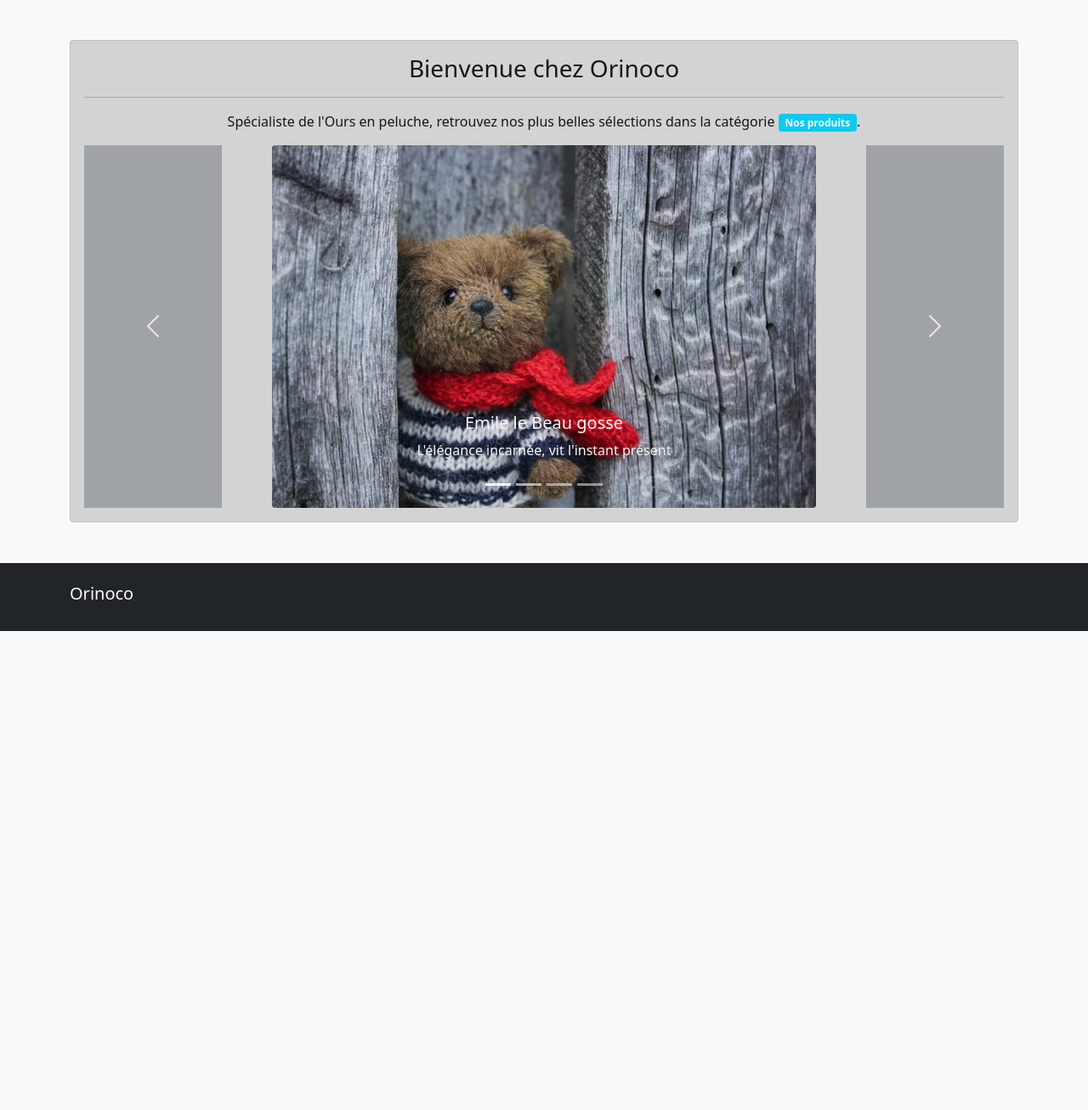
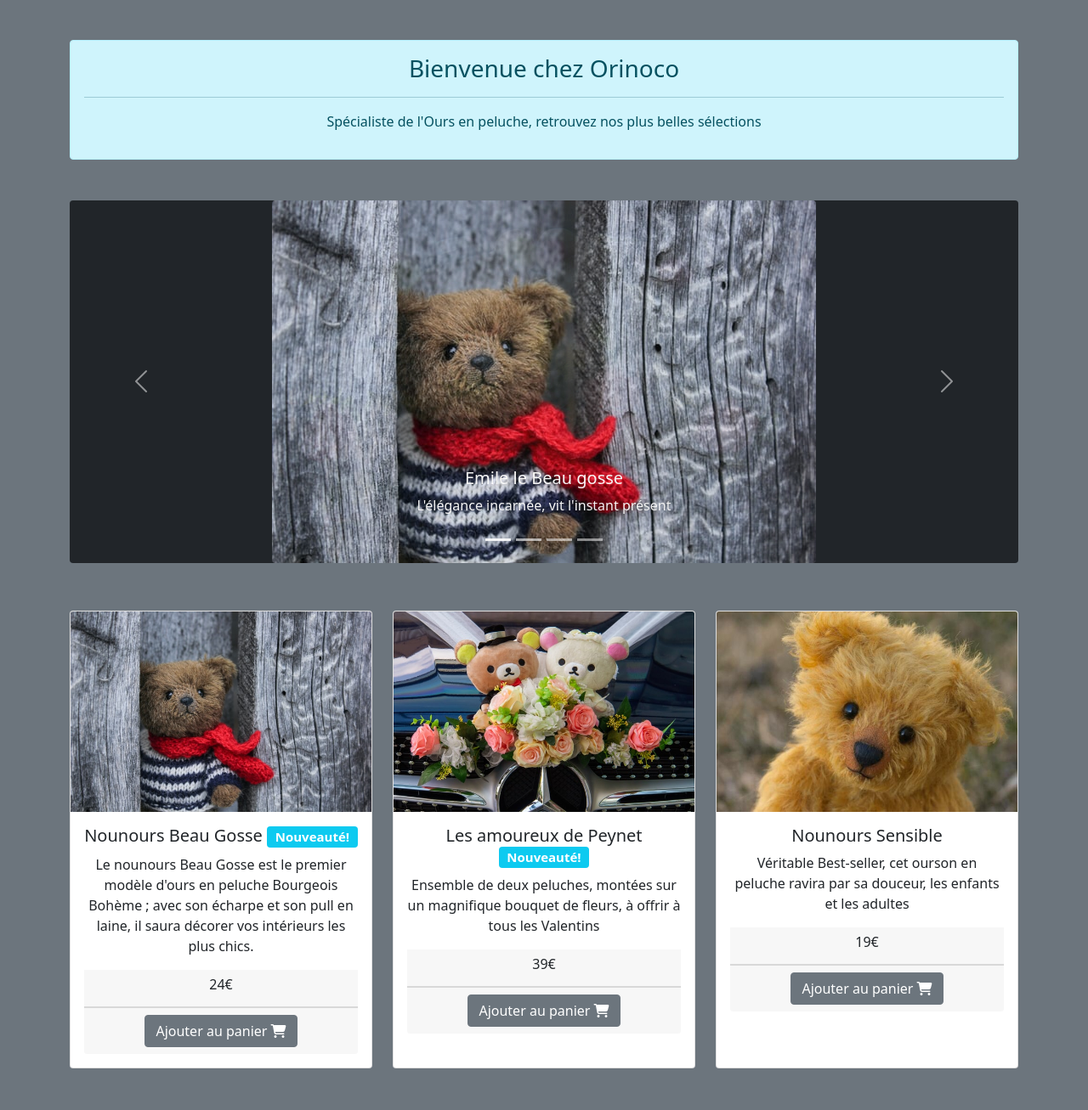
Before and after one commit to Neminounet/yannickTranouez_5_25012021, a plain HTML site: page front-end/index.html in a window 1280 px wide. Shown: the part 57-1364 px from the top of the page at 85% size. Before the commit the page ends 800 px from the top, so only its background shows below. Drawn offline with nearby package versions, Linux system fonts and the light colour scheme; a web font is replaced by a local one.

Commit message:
Implémentation cards et modification du carousel

```diff
--- a/front-end/index.html
+++ b/front-end/index.html
@@ -11,7 +11,7 @@
         <link href="https://fonts.googleapis.com/css2?family=Annie+Use+Your+Telescope&display=swap" rel="stylesheet">
         <script src="https://kit.fontawesome.com/342437dafb.js" crossorigin="anonymous"></script>
     </head>
-    <body class="bg-light d-flex flex-column min-vh-100">
+    <body class="bg-secondary d-flex flex-column min-vh-100">
         <!--Bannière-->
         <header>
             <nav class="navbar navbar-expand-md navbar-dark bg-dark">
@@ -24,9 +24,6 @@
                         <ul class="navbar-nav me-5">
                             <li class="nav-item">
                                 <a class="nav-link active" href="#">Accueil</a>
-                            </li>
-                            <li class="nav-item">
-                                <a class="nav-link" href="#">Nos Produits</a>
                             </li>
                             <li class="nav-item">
                                 <a class="nav-link" href="#">Nous contacter</a>
@@ -42,12 +39,13 @@
         <!--Contenu Principal-->
         <main>
             <div class="container">
-                <div class="alert alert-dark my-5 text-center">
+                <div class="alert alert-info my-5 text-center">
                     <h3>Bienvenue chez Orinoco </h3>
                     <hr>
-                    <p>Spécialiste de l'Ours en peluche, retrouvez nos plus belles sélections dans la catégorie <span class="badge bg-info">Nos produits</span>.</p>
+                    <p>Spécialiste de l'Ours en peluche, retrouvez nos plus belles sélections</p>
+                </div>
                 <!-- Carousel -->
-                    <div id="indexCarousel" class="carousel slide carousel-fade" data-bs-ride="carousel">
+                <div id="indexCarousel" class="carousel slide carousel-fade bg-dark rounded mb-5" data-bs-ride="carousel">
                     <div class="carousel-indicators">
                         <button type="button" data-bs-target="#indexCarousel" data-bs-slide-to="0" class="active"></button>
                         <button type="button" data-bs-target="#indexCarousel" data-bs-slide-to="1"></button>
@@ -56,43 +54,91 @@
                     </div>
                     <div class="carousel-inner">
                         <div class="carousel-item active">
-                                <img src="assets/image/Nounours_BG.jpg" class="rounded img-fluid">
+                            <img src="assets/image/Nounours_BG.jpg" class="rounded d-block mx-auto img-fluid">
                             <div class="carousel-caption">
                                 <h5>Emile le Beau gosse</h5>
                                 <p>L'élégance incarnée, vit l'instant présent</p>
                             </div>
                         </div>
                         <div class="carousel-item">
-                                <img src="assets/image/Nounours_Love.jpg" class="rounded img-fluid">
+                            <img src="assets/image/Nounours_Love.jpg" class="rounded d-block mx-auto img-fluid">
                             <div class="carousel-caption">
                                 <h5>Robert et Nadine</h5>
                                 <p>L'amour éternel</p>
                             </div>
                         </div>
                         <div class="carousel-item">
-                                <img src="assets/image/Nounours_Sensible.jpg" class="rounded img-fluid">
+                            <img src="assets/image/Nounours_Sensible.jpg" class="rounded d-block mx-auto img-fluid">
                             <div class="carousel-caption">
                                 <h5>Jacky le Tendre</h5>
                                 <p>Grand Timide, Coeur à Prendre</p>
                             </div>
                         </div>
                         <div class="carousel-item">
-                                <img src="assets/image/Nounours_Cool.jpg" class="rounded img-fluid">
+                            <img src="assets/image/Nounours_Cool.jpg" class="rounded d-block mx-auto img-fluid">
                             <div class="carousel-caption">
                                 <h5>Joshua le Détendu</h5>
                                 <p>Véritable incarnation du Cool</p>
                             </div>
                         </div>
                     </div>
-                        <button class="carousel-control-prev bg-secondary" type="button" data-bs-target="#indexCarousel" data-bs-slide="prev">
+                    <button class="carousel-control-prev" type="button" data-bs-target="#indexCarousel" data-bs-slide="prev">
                         <span class="carousel-control-prev-icon"></span>
                         <span class="visually-hidden">Précédent</span>
                     </button>
-                        <button class="carousel-control-next bg-secondary" type="button" data-bs-target="#indexCarousel" data-bs-slide="next">
+                    <button class="carousel-control-next" type="button" data-bs-target="#indexCarousel" data-bs-slide="next">
                         <span class="carousel-control-next-icon"></span>
                         <span class="visually-hidden">Suivant</span>
                     </button>
                 </div>
+                <!-- Cards -->
+                <div class="row my-5">
+                    <div class="col-md-6 col-lg-4 my-2">
+                        <div class="card text-center h-100">
+                            <img src="assets/image/Nounours_BG.jpg" class="card-img-top" alt="image du Nounours Beau Gosse">
+                            <div class="card-body">
+                                <h5 class="card-title">Nounours Beau Gosse <span class="badge bg-info">Nouveauté!</span></h5>
+                                <p class="card-text">Le nounours Beau Gosse est le premier modèle d'ours en peluche Bourgeois Bohème ; avec son écharpe et son pull en laine, il saura décorer vos intérieurs les plus chics.</p>
+                                <div class="card-header">
+                                    <h6>24€</h6>
+                                </div>
+                                <div class="card-footer">
+                                    <a class="btn btn-secondary">Ajouter au panier <i class="fas fa-shopping-cart"></i></a>
+                                </div>
+                            </div>
+                        </div>
+                    </div>
+                    <div class="col-md-6 col-lg-4 my-2">
+                        <div class="card text-center h-100">
+                            <img src="assets/image/Nounours_Love.jpg" class="card-img-top" alt="image du Nounours Beau Gosse">
+                            <div class="card-body">
+                                <h5 class="card-title">Les amoureux de Peynet <span class="badge bg-info">Nouveauté!</span></h5>
+                                <p class="card-text">Ensemble de deux peluches, montées sur un magnifique bouquet de fleurs, à offrir à tous les Valentins</p>
+                                <div class="card-header">
+                                    <h6>39€</h6>
+                                </div>
+                                <div class="card-footer">
+                                    <a class="btn btn-secondary">Ajouter au panier <i class="fas fa-shopping-cart"></i></a>
+                                </div>
+                            </div>
+                        </div>
+                    </div>
+                    <div class="col-md-6 col-lg-4 my-2">
+                        <div class="card text-center h-100">
+                            <img src="assets/image/Nounours_Sensible.jpg" class="card-img-top" alt="image du Nounours Beau Gosse">
+                            <div class="card-body d-flex flex-column">
+                                <h5 class="card-title">Nounours Sensible</h5>
+                                <p class="card-text">Véritable Best-seller, cet ourson en peluche ravira par sa douceur, les enfants et les adultes</p>
+                                <div class="card-header">
+                                    <h6>19€</h6>
+                                </div>
+                                <div class="card-footer">
+                                    <a class="btn btn-secondary">Ajouter au panier <i class="fas fa-shopping-cart"></i></a>
+                                </div>
+                            </div>
+                        </div>
+                    </div>
+
                 </div>
             </div>
         </main>
```
Lines whose indentation alone changed are shown as unchanged.
